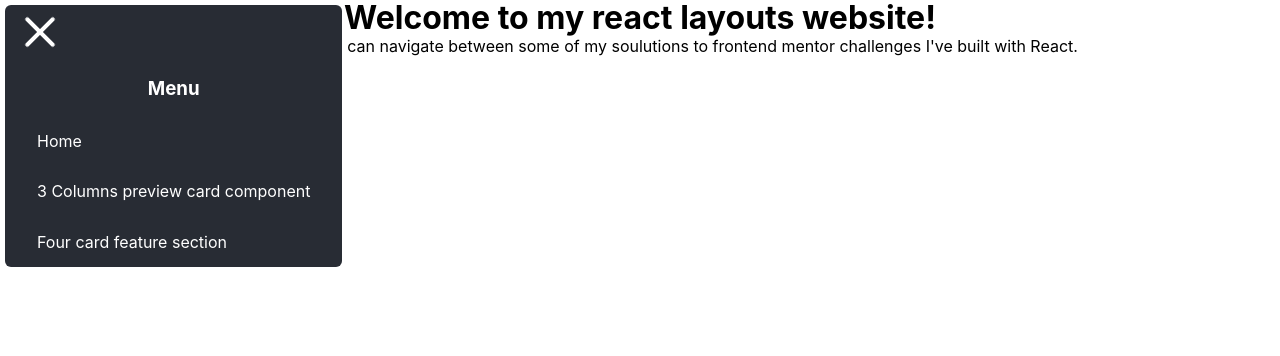
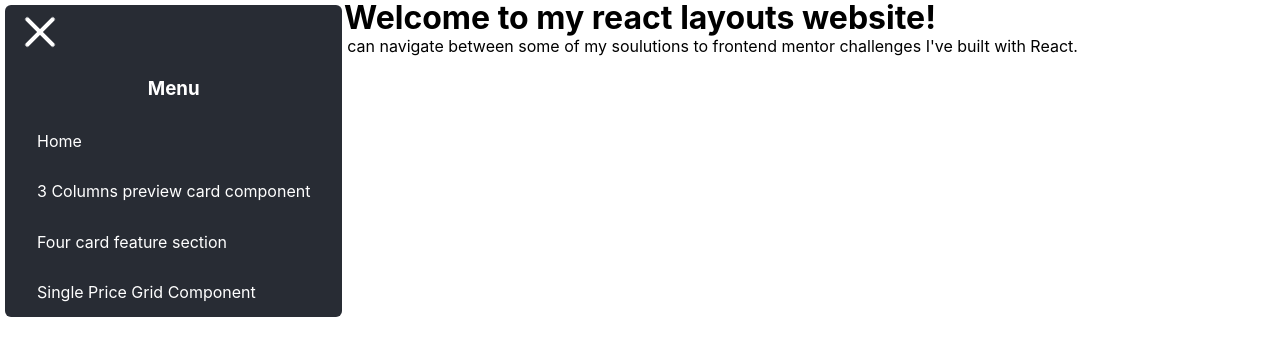
Before and after one commit to FernandoHernandezR2049/react-website-layouts, a React (Create React App) app: page / in a window 1280 px wide. Both pictures are taken after a click on the button 40 px from the left and 33 px from the top of the page. Shown: the top 356 px of the page. Built offline with nearby package versions, Linux system fonts and the light colour scheme.

Commit message:
add link to single price grid

```diff
--- a/src/shared-components/NavigationMenu/Menu/Menu.js
+++ b/src/shared-components/NavigationMenu/Menu/Menu.js
@@ -11,6 +11,7 @@ const Menu = () => {
                     <li className="nav-item"><Link className='nav-link' to='/'>Home</Link></li>
                     <li className="nav-item"><Link className='nav-link' to='/columns-preview-card'>3 Columns preview card component</Link></li>
                     <li className="nav-item"><Link className="nav-link" to='/four-card-feature-section'>Four card feature section</Link></li>
+                    <li className="nav-item"><Link className="nav-link" to='/single-price-grid'>Single Price Grid Component</Link></li>
                 </ul>
             </nav>
         </aside>
```
